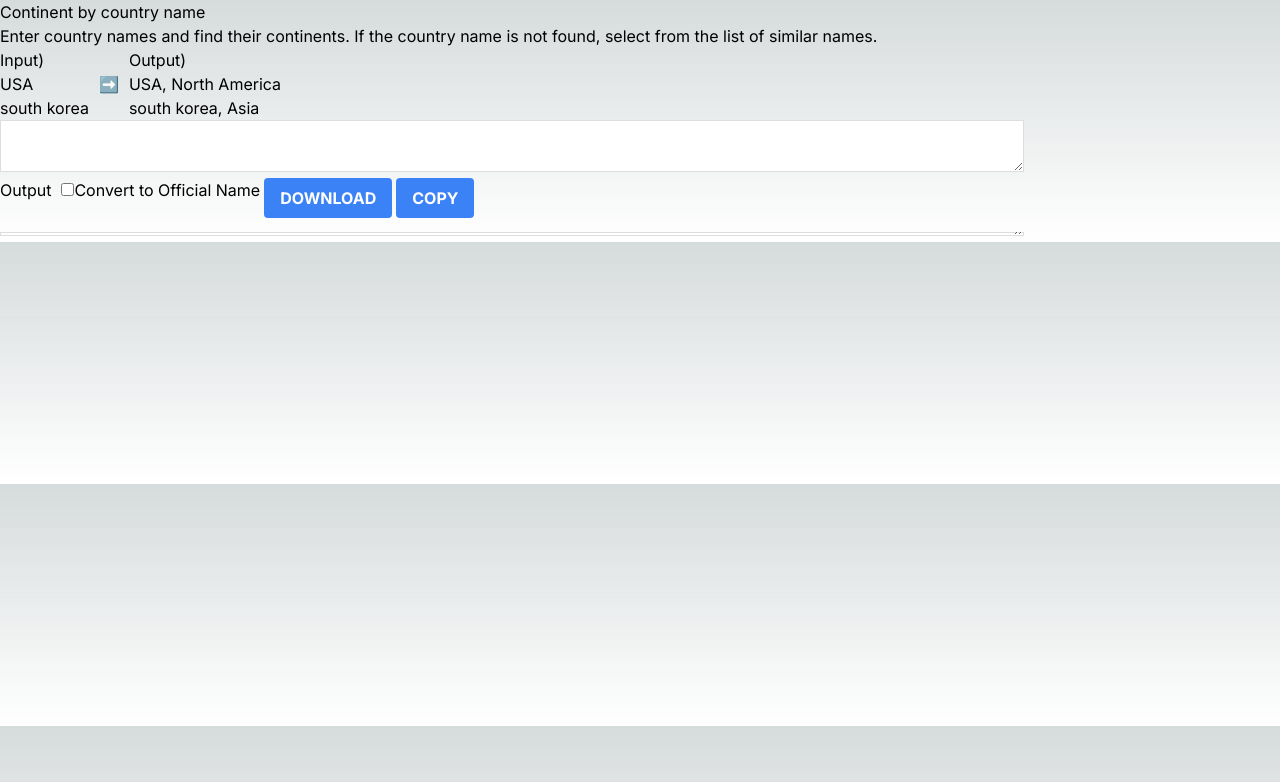
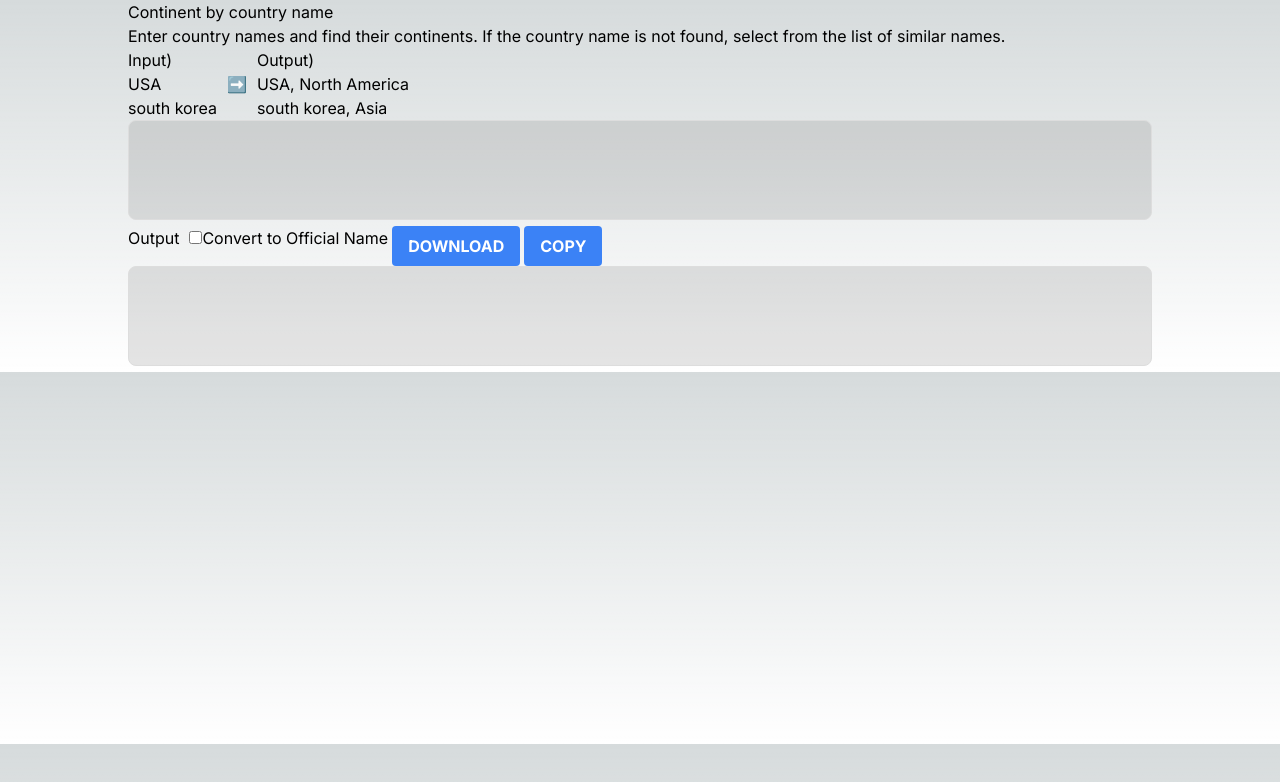
Before and after one commit to Rakk4403/country-csv, a Next.js app: page / in a window 1280 px wide. Shown: the top 782 px of the page. Built offline with nearby package versions, Linux system fonts and the light colour scheme.

Commit message:
CSS 스타일 변경: 중앙 정렬 및 텍스트 영역 스타일 수정

```diff
--- a/src/app/globals.css
+++ b/src/app/globals.css
@@ -24,6 +24,8 @@ body {
       rgb(var(--background-end-rgb))
     )
     rgb(var(--background-start-rgb));
+  justify-content: center;
+  display: flex;
 }
 
 @layer utilities {
@@ -31,3 +33,19 @@ body {
     text-wrap: balance;
   }
 }
+
+textarea {
+  resize: none;
+  overflow: hidden;
+  min-height: 100px;
+  max-height: 300px;
+  width: 100%;
+  padding: 0.5rem;
+  border-radius: 0.5rem;
+  border: 1px solid rgba(var(--foreground-rgb), 0.2);
+  background: rgba(var(--foreground-rgb), 0.1);
+  color: inherit;
+  font-size: 1rem;
+  line-height: 1.5;
+  transition: border-color 0.2s ease;
+}
```
